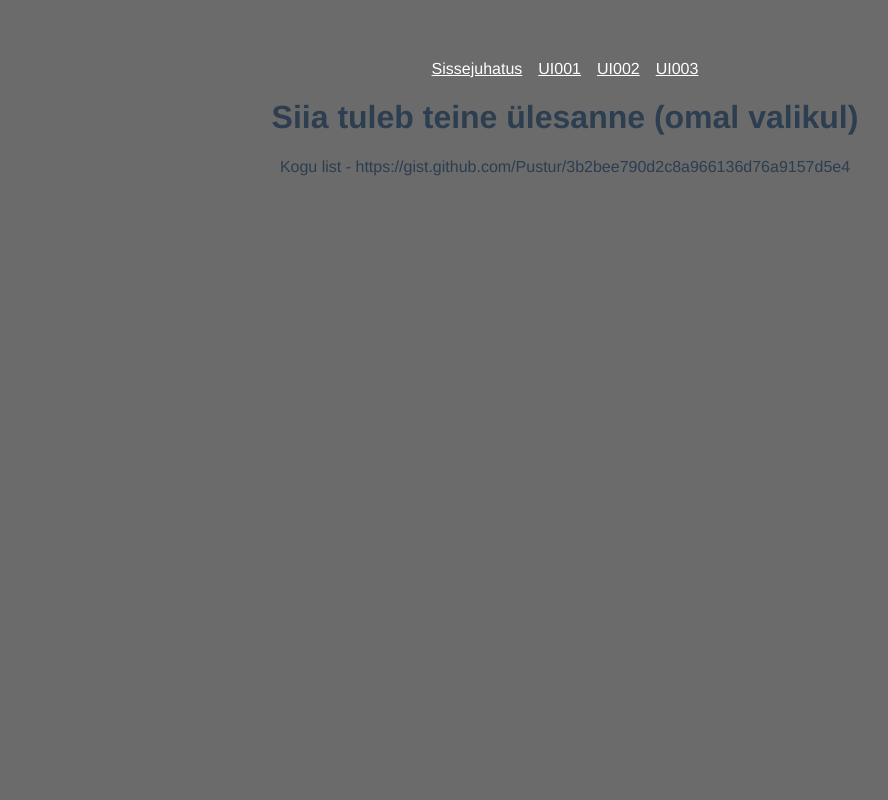
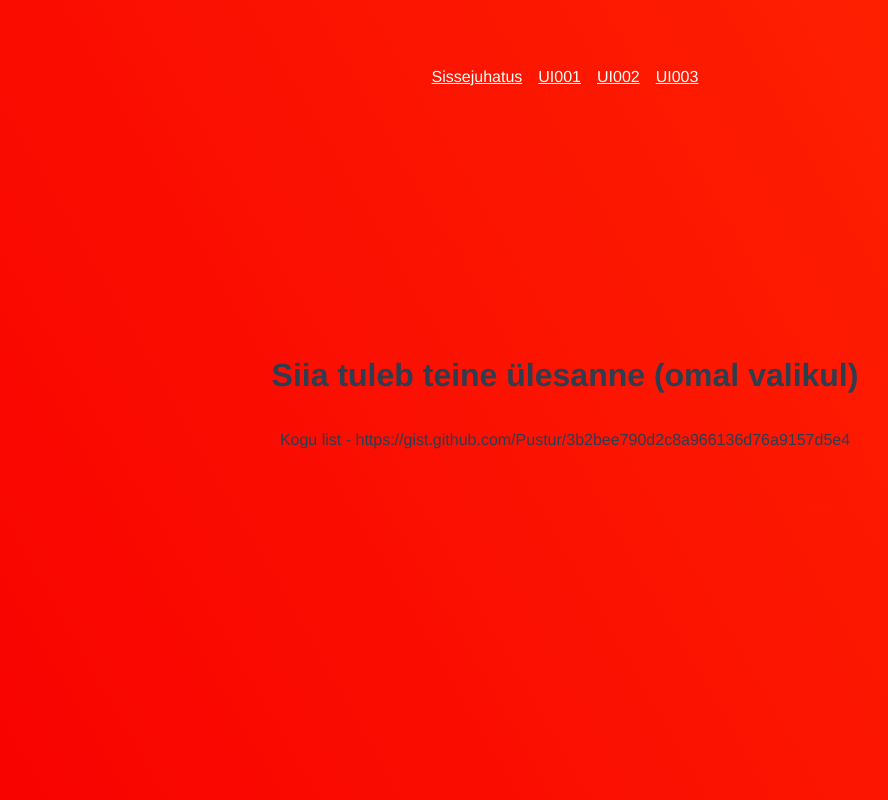
Before and after one commit to kuressaareametikool/100days_tak20, a Vue app: page /UI002 in a window 1280 px wide. Shown: the whole page, without its empty margins (75-963 px from the left). Built offline with nearby package versions, Linux system fonts and the light colour scheme.

Commit message:
more comments!

```diff
--- a/src/App.vue
+++ b/src/App.vue
@@ -10,6 +10,21 @@
 
 
 <style>
+/* Need stiilid käivad üldiselt kogu web-appi kohta! */
+.home-content {
+  position: absolute;
+  left: 0;
+  right: 0;
+  top: 0;
+  bottom: 0;
+  display: flex;
+  flex-direction: column;
+  align-items: center;
+  justify-content: center;
+  text-align: left;
+  padding: 5em;
+  height: 100%;
+}
 #app {
   font-family: Avenir, Helvetica, Arial, sans-serif;
   -webkit-font-smoothing: antialiased;
@@ -18,6 +33,15 @@
   color: #2c3e50;
   margin-top: 60px;
 }
+html,
+body {
+  height: 100%;
+  display: flex;
+  flex-direction: column;
+}
+*, *:before, *:after {
+  box-sizing: border-box;
+}
 .nav a {
   margin: 0.5rem;
   /* selleks, et nav oleks näha, kui on komponendile lisatud erinev taust */
@@ -25,7 +49,4 @@
   position: relative;
   color: white;
 }
-body {
-  background-color: rgb(107, 107, 107);
-}
 </style>
--- a/src/views/UI001.vue
+++ b/src/views/UI001.vue
@@ -24,35 +24,13 @@
 </template>
 
 <style scoped>
-*, *:before, *:after {
-  box-sizing: border-box;
-}
-html,
-body {
-  height: 100%;
-  display: flex;
-  flex-direction: column;
+/* scoped - määrab ära, et stiilid käivad ainult selle lehe/komponendi kohta */
+.home-content {
+  background: linear-gradient(60deg, rgb(0, 102, 255), rgb(0, 153, 255));
 }
 .nav a {
   color: #fff;
   text-decoration: none;
-}
-.home-content {
-  /* See on selleks, et muuta kogu lehe tausta */
-  position: absolute;
-  left: 0;
-  right: 0;
-  top: 0;
-  bottom: 0;
-  background: linear-gradient(60deg, rgb(0, 102, 255), rgb(0, 153, 255));
-  /* /See on selleks, et muuta kogu lehe tausta */
-  display: flex;
-  flex-direction: column;
-  align-items: center;
-  justify-content: center;
-  text-align: left;
-  padding: 5em;
-  height: 100%;
 }
 h1 {
   margin: 0 0 0.5em 0;
--- a/src/views/UI002.vue
+++ b/src/views/UI002.vue
@@ -1,15 +1,15 @@
 <template>
-  <div class="flex-center">
-    <div class="home-content">
-      <h1>Siia tuleb teine ülesanne (omal valikul)</h1>
-      <p>Kogu list - https://gist.github.com/Pustur/3b2bee790d2c8a966136d76a9157d5e4</p>
-    </div>
+  <div class="home-content">
+    <h1>Siia tuleb teine ülesanne (omal valikul)</h1>
+    <p>
+      Kogu list -
+      https://gist.github.com/Pustur/3b2bee790d2c8a966136d76a9157d5e4
+    </p>
   </div>
 </template>
 
 <style scoped>
-  body {
-    background-color: #000;
-    background-image: none;
-  }
+.home-content {
+  background: linear-gradient(60deg, rgb(248, 1, 1), rgb(255, 38, 0));
+}
 </style>
```
